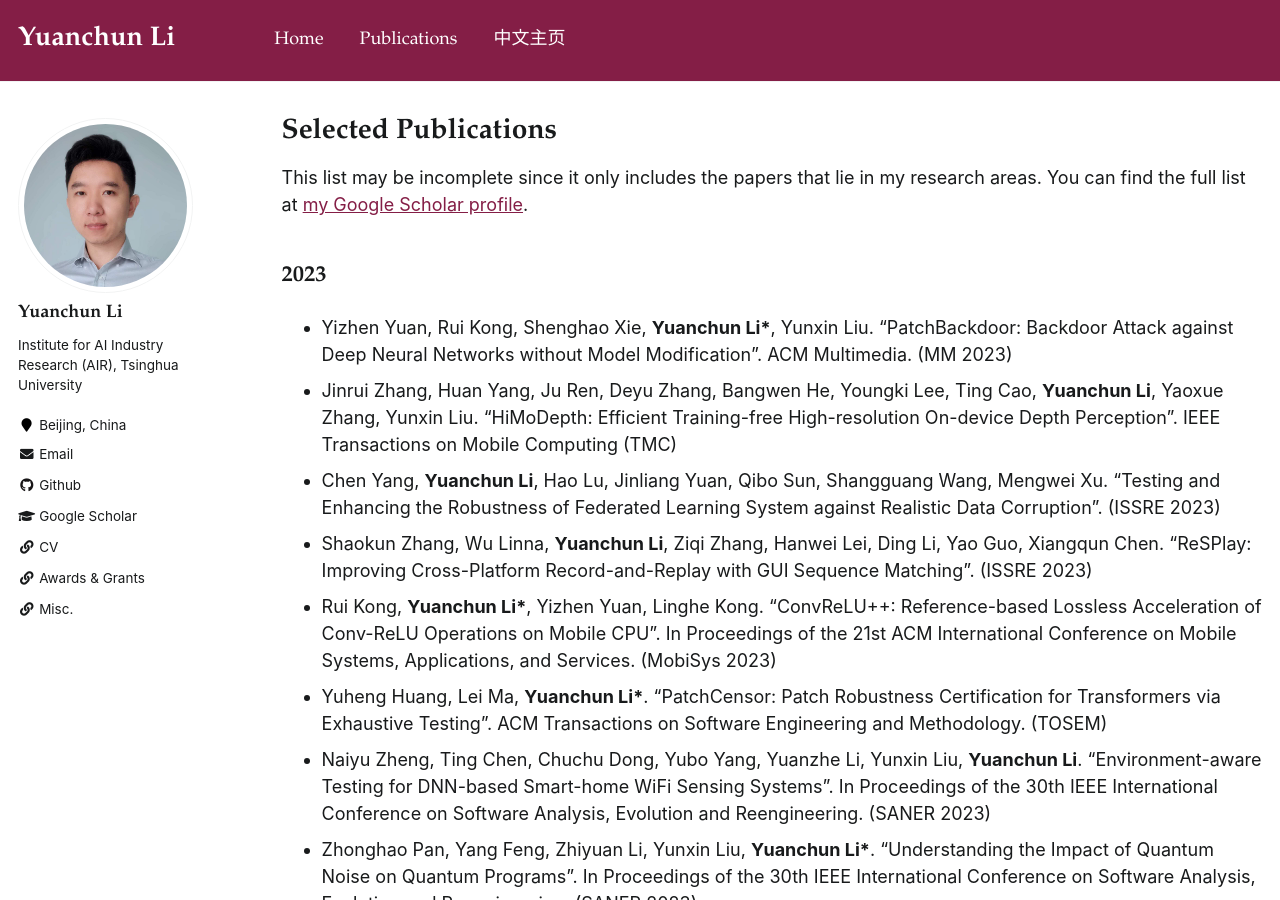
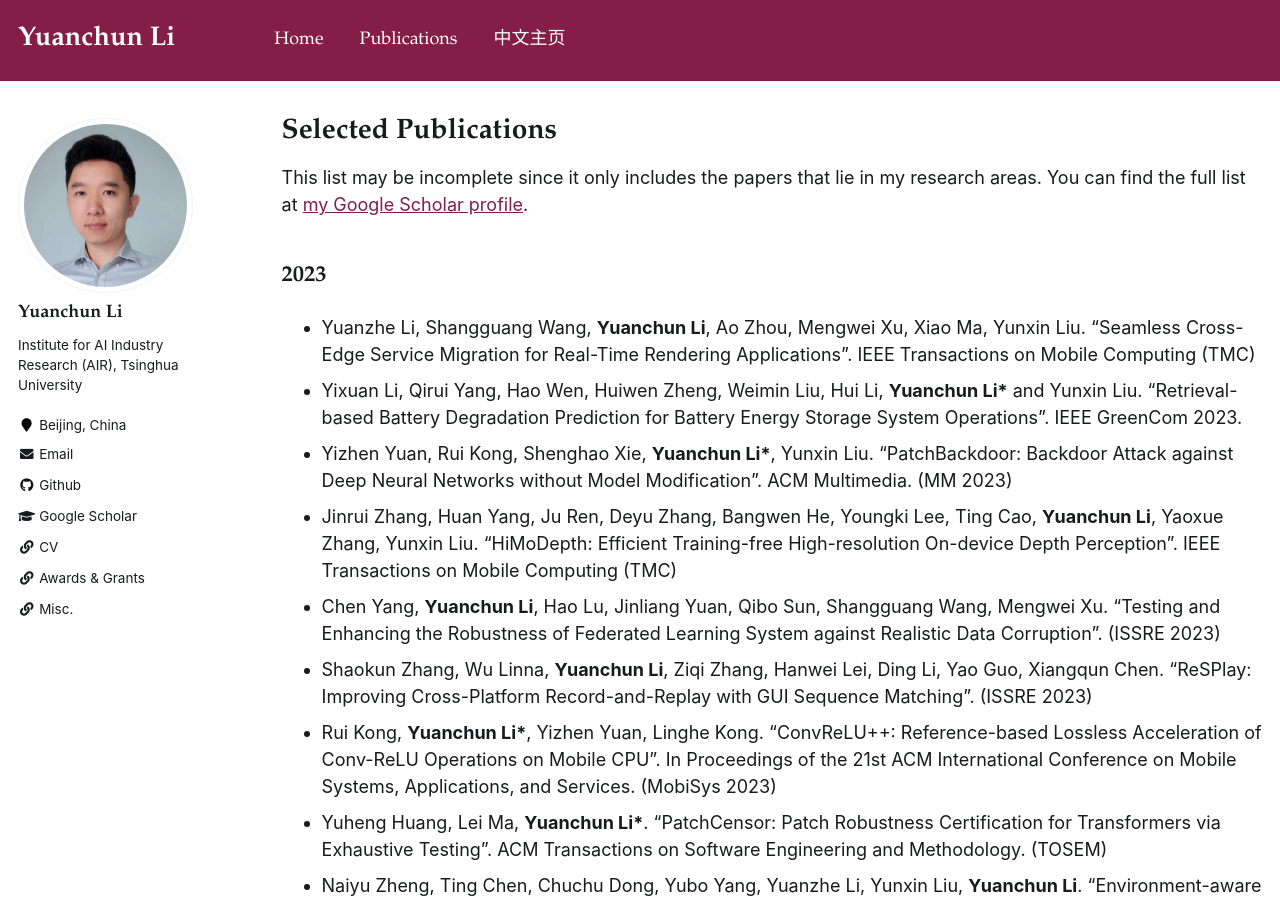
Before and after one commit to yuanchun-li/yuanchun-li.github.io, a Jekyll site: the page built from _pages/publications.md, in a window 1280 px wide and 900 px high. Built offline with Jekyll 4.4.1, drawn with Linux system fonts in a browser that asks for light colours.

Commit message:
update pubs

```diff
--- a/_pages/publications.md
+++ b/_pages/publications.md
@@ -13,6 +13,10 @@ This list may be incomplete since it only includes the papers that lie in my res
 
 ## 2023
 
+<a name="TMC23b"></a>
+-  Yuanzhe Li, Shangguang Wang, **Yuanchun Li**, Ao Zhou, Mengwei Xu, Xiao Ma, Yunxin Liu. "Seamless Cross-Edge Service Migration for Real-Time Rendering Applications". IEEE Transactions on Mobile Computing (TMC)
+<a name="GreenCom23"></a>
+-  Yixuan Li, Qirui Yang, Hao Wen, Huiwen Zheng, Weimin Liu, Hui Li, **Yuanchun Li\*** and Yunxin Liu. "Retrieval-based Battery Degradation Prediction for Battery Energy Storage System Operations". IEEE GreenCom 2023.
 <a name="MM23"></a>
 -   Yizhen Yuan, Rui Kong, Shenghao Xie, **Yuanchun Li\***, Yunxin Liu. "PatchBackdoor: Backdoor Attack against Deep Neural Networks without Model Modification". ACM Multimedia. (MM 2023)
 <a name="TMC23"></a>
```
